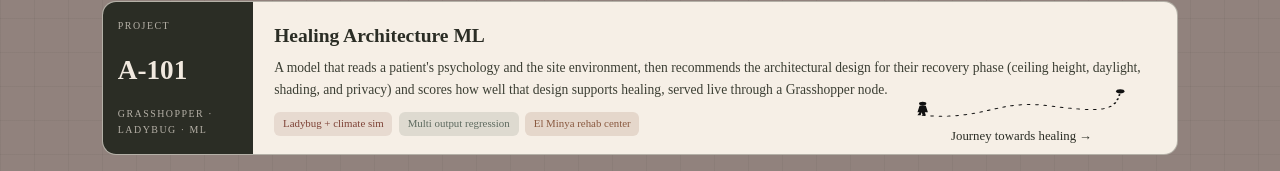
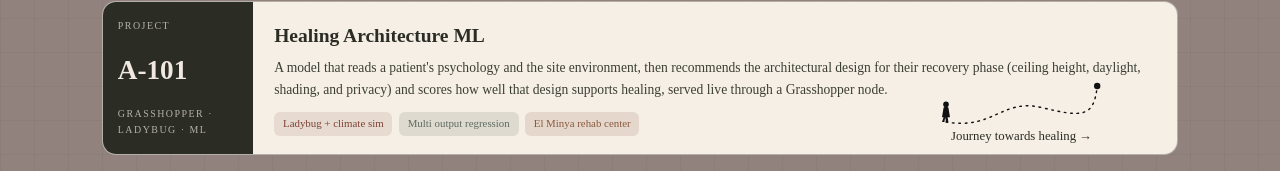
Before and after one commit to Jamila-2004/FinalSmartPortfolio, a plain HTML site: page index.html in a window 1280 px wide. Shown: the part 594-765 px from the top of the page. Drawn offline with Linux system fonts and the light colour scheme.

Commit message:
Preserve healing illustration proportions

```diff
--- a/index.html
+++ b/index.html
@@ -123,7 +123,7 @@
         architectural design for their recovery phase (ceiling height, daylight, shading, and privacy)
         and scores how well that design supports healing, served live through a Grasshopper node.</p>
       <div class="sheet-tags"><span class="chip">Ladybug + climate sim</span><span class="chip b">Multi output regression</span><span class="chip o">El Minya rehab center</span></div>
-      <button class="journey-start" type="button" aria-label="Press the person to follow the path and open Healing Architecture ML"><div class="journey-scene"><svg viewBox="0 0 220 90" preserveAspectRatio="none" aria-hidden="true">
+      <button class="journey-start" type="button" aria-label="Press the person to follow the path and open Healing Architecture ML"><div class="journey-scene"><svg viewBox="0 15 220 60" preserveAspectRatio="xMidYMid meet" aria-hidden="true">
 <path id="healing-road" d="M15 70C75 80 85 40 135 52S200 65 204 25" stroke="#111" stroke-width="1.8" stroke-dasharray="2 6" fill="none" stroke-linecap="round"/>
 <g class="inline-person" fill="#111" transform="translate(15 70)"><circle cy="-22" r="3.5"/><path d="M-3-18Q0-20 3-18L5-6H2L3 0H0L-1-6-2 0H-5L-3-6H-5Z"/></g>
 <circle cx="204" cy="25" r="4" fill="#111"/>
```
